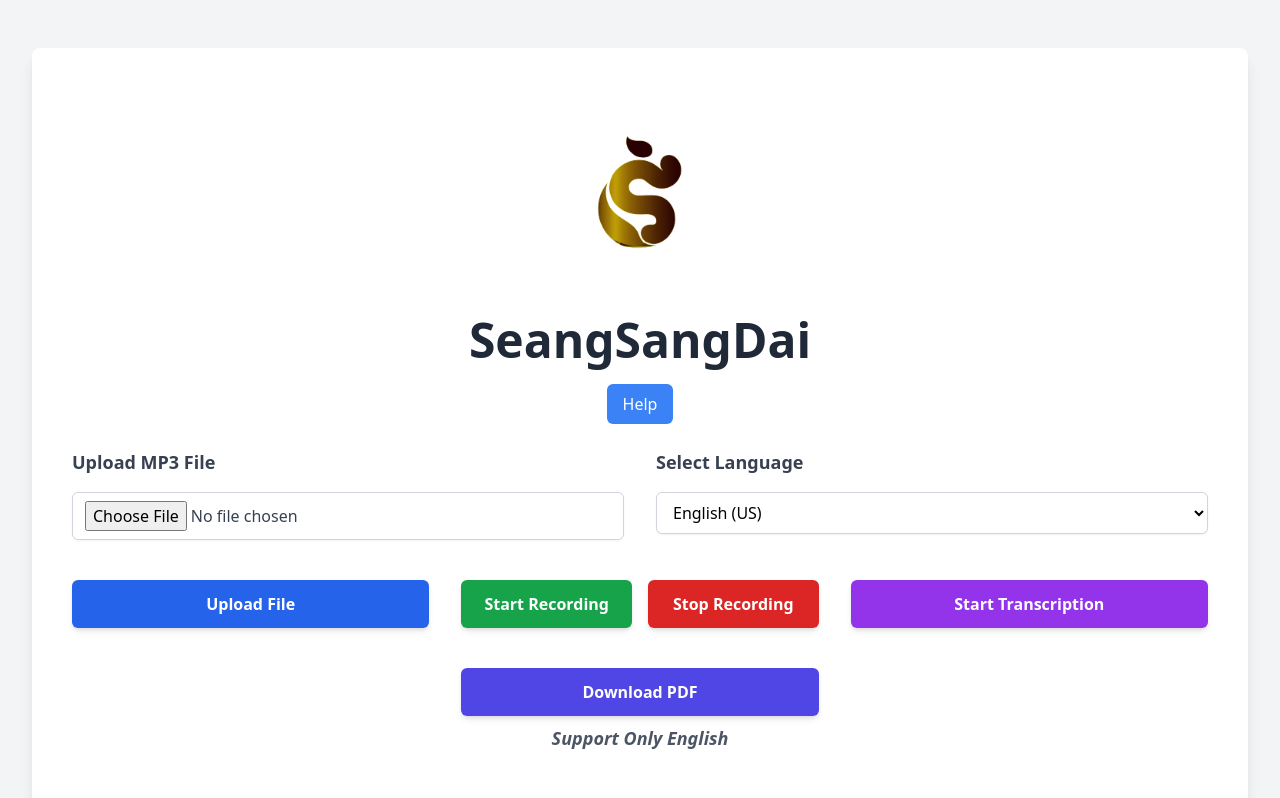
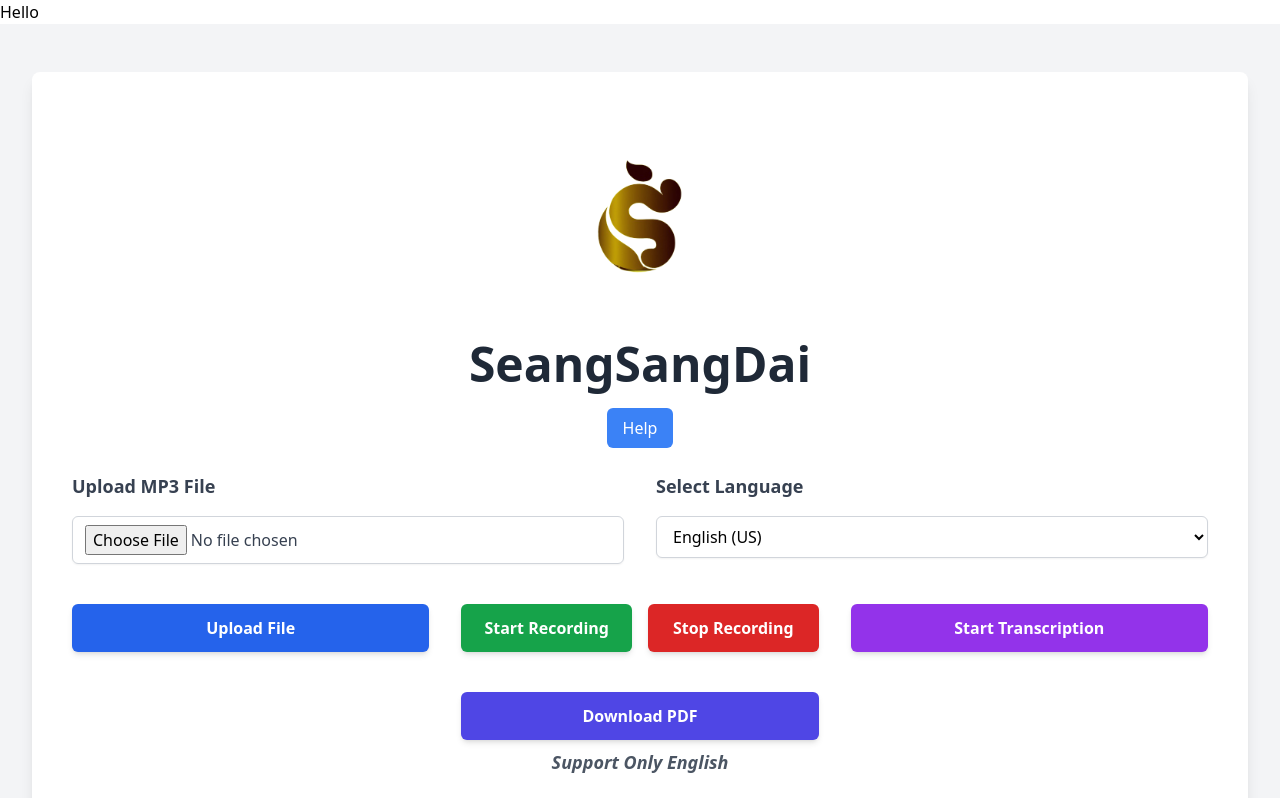
Before and after one commit to SarayutBz/AWS_Transribe2, a Vue app: page / in a window 1280 px wide. Shown: the top 798 px of the page. Built offline with nearby package versions, Linux system fonts and the light colour scheme.

Commit message:
test
Co-Authored-By: Panjapon <178357676+PanjaponZeeza@users.noreply.github.com>

```diff
--- a/src/App.vue
+++ b/src/App.vue
@@ -1,4 +1,5 @@
 <template>
+  <h3>Hello</h3>
   <div class="min-h-screen bg-gray-100 py-12 px-6 lg:px-8">
     <div class="max-w-7xl mx-auto bg-white rounded-lg shadow-lg p-10">
       <!-- Header -->
```
